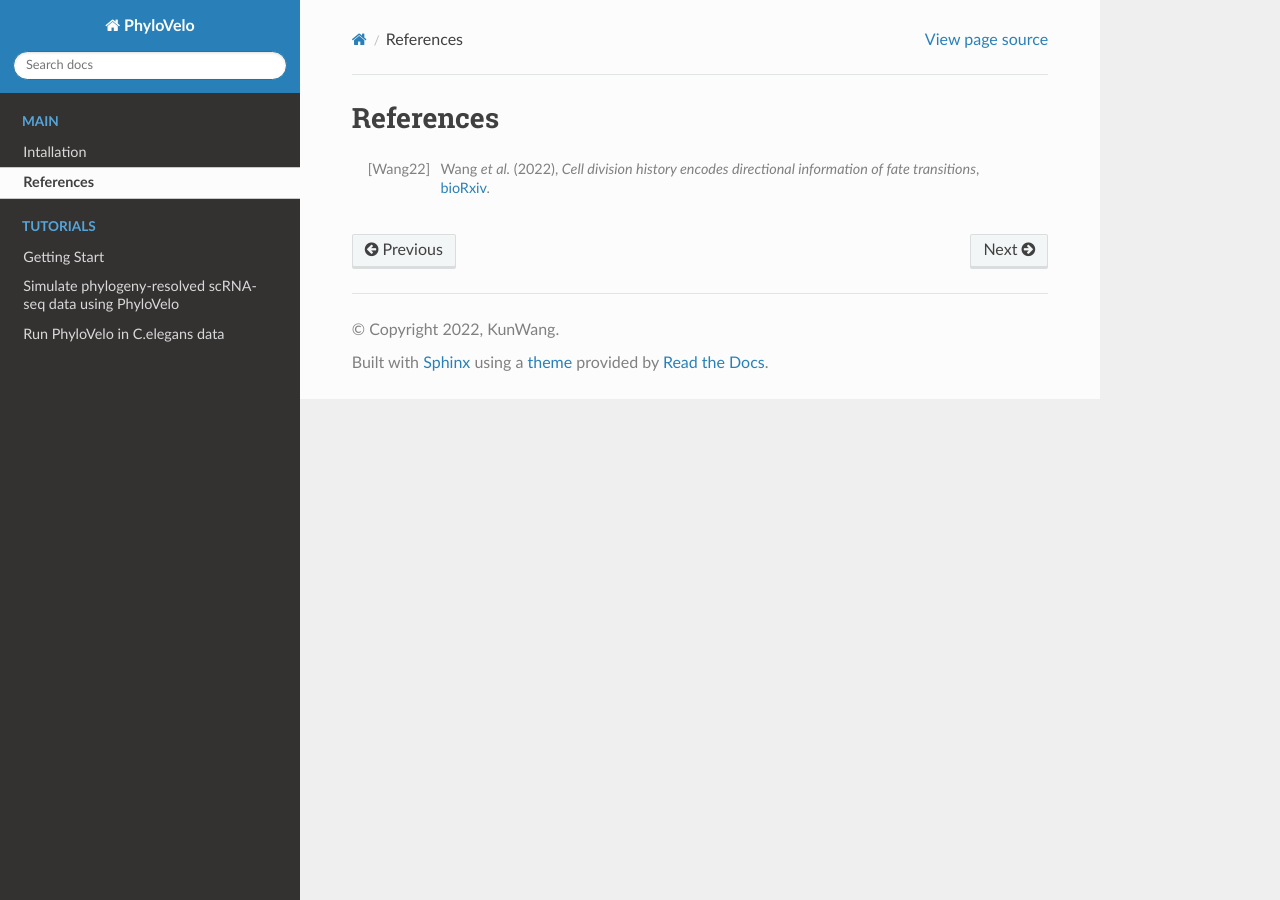
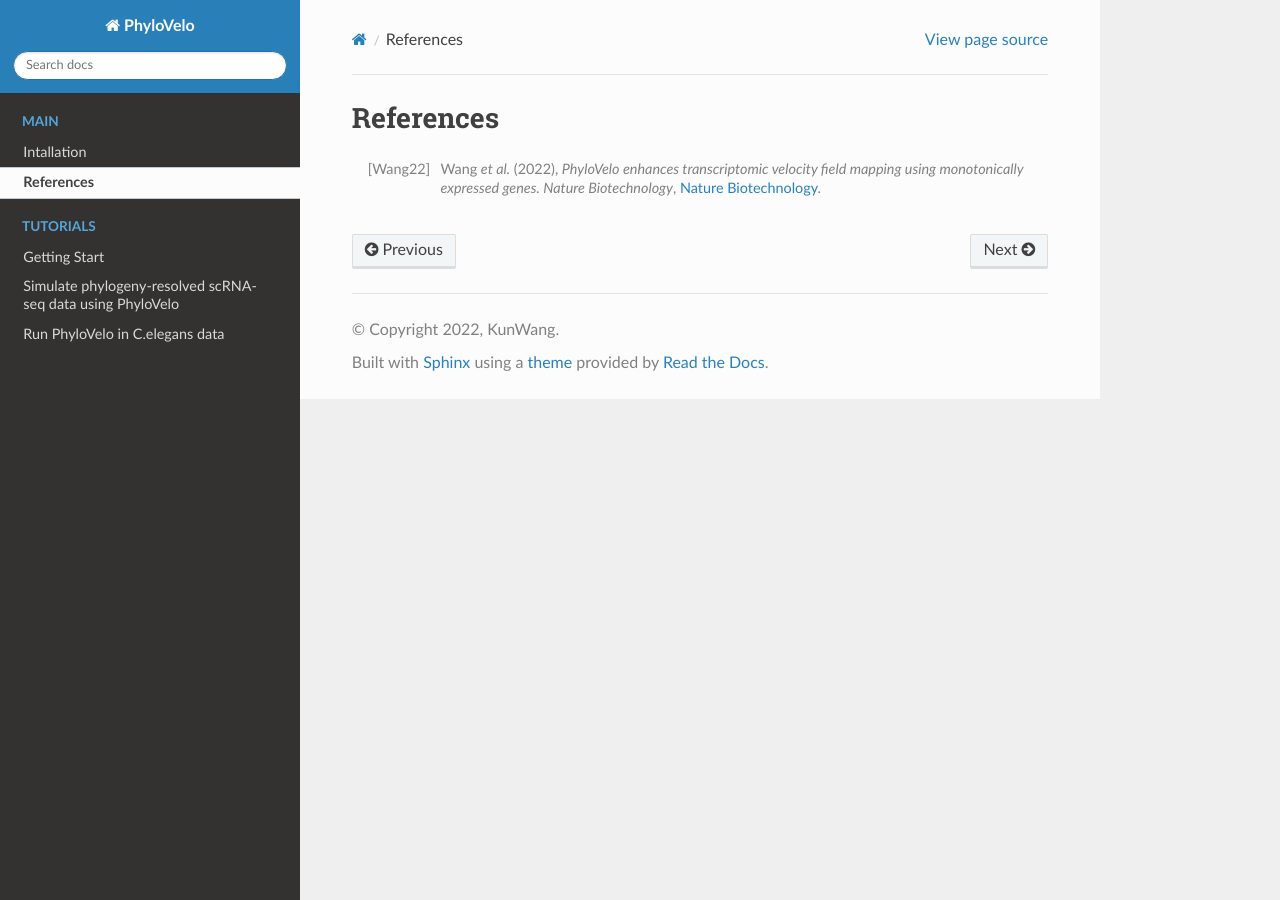
Before and after one commit to kunwang34/PhyloVelo, a Sphinx documentation site: the page built from docs/source/references.rst, in a window 1280 px wide. Built offline with Sphinx 7.4.7 and the Read the Docs theme 2.0.0, drawn with Linux system fonts in a browser that asks for light colours; pages that are not in the unit, such as notebooks, are missing from menus.

Commit message:
update reference

```diff
--- a/docs/source/references.rst
+++ b/docs/source/references.rst
@@ -2,5 +2,5 @@ References
 ==========
 
 .. [Wang22] Wang *et al.* (2022),
-   *Cell division history encodes directional information of fate transitions*,
-   `bioRxiv <https://www.biorxiv.org/content/10.1101/2022.10.06.511094v2>`__.
+   *PhyloVelo enhances transcriptomic velocity field mapping using monotonically expressed genes. Nature Biotechnology*,
+   `Nature Biotechnology <https://www.nature.com/articles/s41587-023-01887-5>`__.
```
